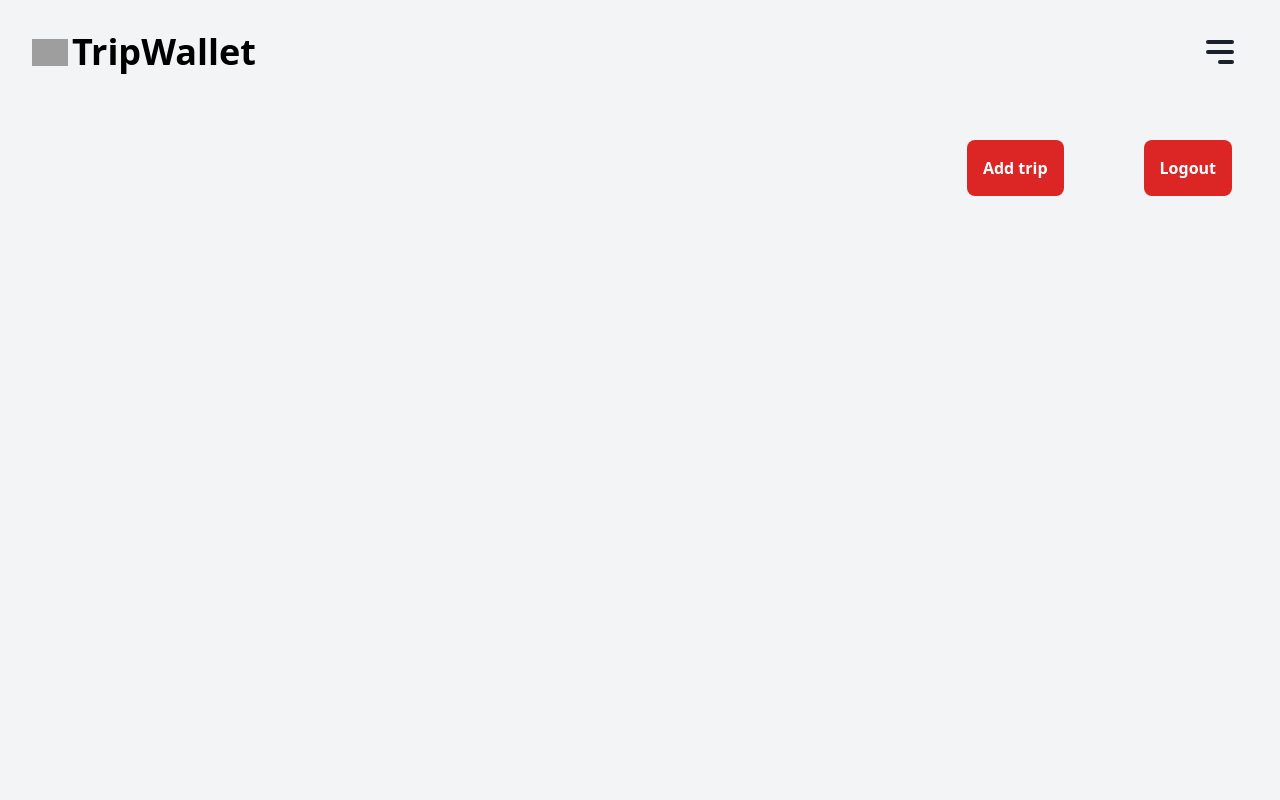
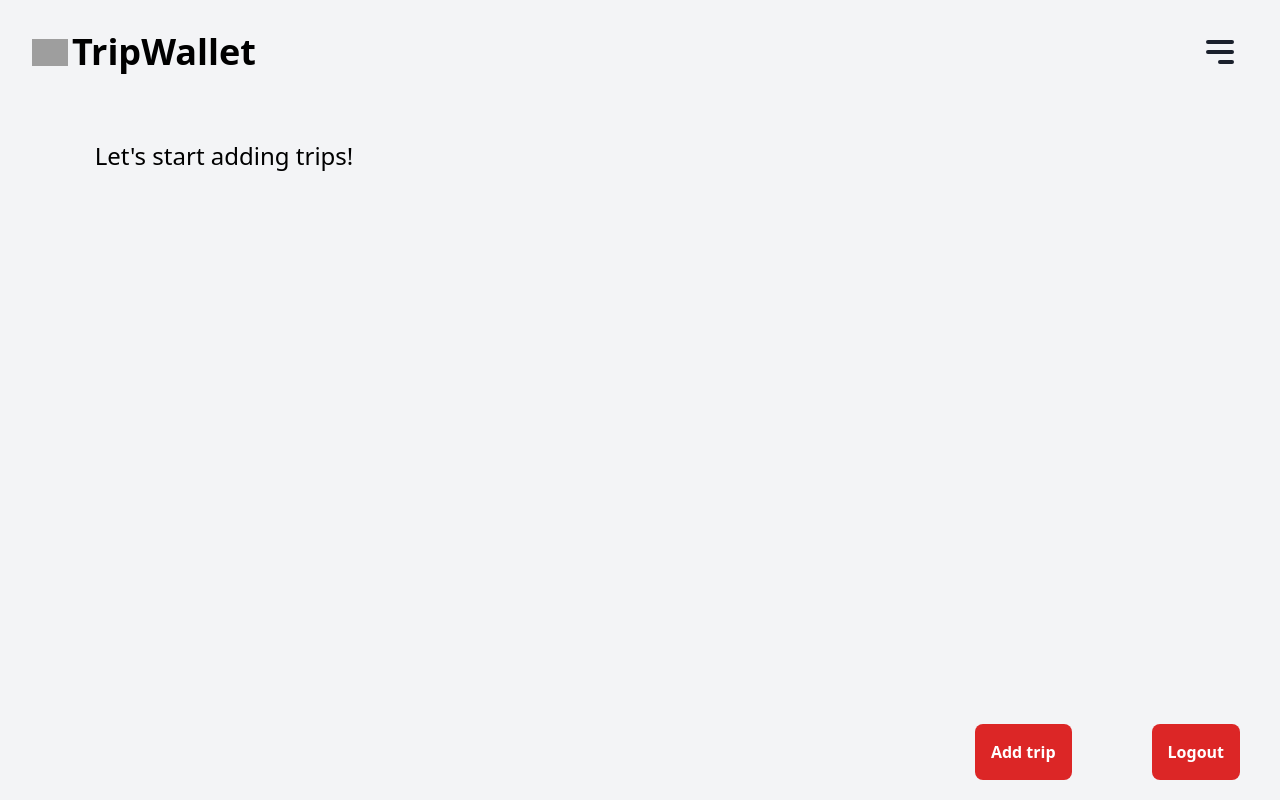
Before and after one commit to Bryan-LV/tripwallet-client, a React (Create React App) app: page / in a window 1280 px wide. Built offline with nearby package versions, Linux system fonts and the light colour scheme; sample sign-in values are in the browser's storage; grey boxes are pictures that could not be loaded.

Commit message:
update: misc updates

```diff
--- a/src/App.js
+++ b/src/App.js
@@ -8,7 +8,6 @@ import { AuthContext } from './context/auth/AuthContext';
 import Navbar from './components/Navbar';
 import { AlertContext } from './context/alert/AlertContext';
 import Menu from './components/Menu';
-
 
 function App() {
   const { auth, user } = useContext(AuthContext);
--- a/src/components/containers/Login.js
+++ b/src/components/containers/Login.js
@@ -13,17 +13,12 @@ function Login({ auth }) {
   const [buttonDisabled, setButtonDisabled] = useState(false);
 
   const [queryLogin] = useMutation(LOGIN_USER, {
-    onCompleted: async (data) => {
-      auth.login(data.login);
-    },
-    onError: () => {
-      alertDispatch.setAlert('Uh oh, looks like you entered in a wrong email or password');
-    }
+    onCompleted: async (data) => auth.login(data.login),
+    onError: () => alertDispatch.setAlert('Uh oh, looks like you entered in a wrong email or password')
   })
 
   const handleLogin = async (valuesObj) => {
     setButtonDisabled(true);
-
     try {
       await queryLogin({ variables: valuesObj });
       setButtonDisabled(false);
@@ -39,7 +34,6 @@ function Login({ auth }) {
       onSubmit={handleLogin}
     >
       <Form>
-        {/* <h3 className="mx-10 text-2xl mb-2 text-gray-900">Welcome back</h3> */}
         <div className="flex items-center border-b border-b-2 border-gray-900 py-2 mx-10">
           <Field type="text" placeholder="Email" name="email" className="appearance-none bg-transparent border-none w-full text-gray-700 mr-3 py-1 px-2 leading-tight focus:outline-none" />
         </div>
--- a/src/components/containers/Trips.js
+++ b/src/components/containers/Trips.js
@@ -10,6 +10,7 @@ import pin from '../../assets/media/pin.svg'
 import Loader from '../presentational/Loader'
 
 function Trips({ setTrip }) {
+
     const { data, loading } = useQuery(FETCH_TRIPS, {
         onError: err => console.log(err)
     });
@@ -17,12 +18,9 @@ function Trips({ setTrip }) {
 
     const selectTrip = (trip) => {
         setTrip(trip);
-    // Set trip id to local storage
         localStorage.setItem('tripID', JSON.stringify(trip._id));
-
         // FIXME: Maybe useful later on?
         localStorage.setItem('tripCurrencies', JSON.stringify({ baseCurrency: trip.baseCurrency, foreignCurrency: trip.foreignCurrency }));
-
         // Send user to trip page
         history.push('/trip');
     }
@@ -31,6 +29,7 @@ function Trips({ setTrip }) {
 
     return (
         <div className="mx-2 cursor-pointer md:grid md:grid-cols-2 lg:grid-cols-3">
+            {!data?.getTrips.length && <h2 className="text-2xl text-center pt-5">Let's start adding trips!</h2>}
             {data && data.getTrips.map(trip => {
                 return (
                     <div className="rounded-lg bg-white max-w-sm m-auto mb-4 mt-3 shadow-lg lg:mx-4" key={trip._id} onClick={() => selectTrip(trip)}>
--- a/src/components/forms/ExpenseForm.js
+++ b/src/components/forms/ExpenseForm.js
@@ -62,7 +62,6 @@ const getCurrenciesFromLS = () => {
   const tripCurrencies = localStorage.getItem('tripCurrencies') ? JSON.parse(localStorage.getItem('tripCurrencies')) : null;
   return tripCurrencies
 }
-
 
 function ExpenseForm({ expenseData }) {
   const { alertDispatch } = useContext(AlertContext);
--- a/src/components/pages/Dashboard.js
+++ b/src/components/pages/Dashboard.js
@@ -10,7 +10,7 @@ function Dashboard({ setTrip, auth, setTripEdit }) {
 
       <Trips setTrip={setTrip} />
 
-      <div className="text-right fixed bottom-0 right-0 left-0 w-full md:relative bg-gray-100">
+      <div className="text-right fixed bottom-0 right-0 left-0 w-full bg-gray-100">
         <Link to="/tripform" onClick={() => setTripEdit({ isEdit: false, formDetails: null })} className="inline-block mx-10 my-5 p-4 bg-red-600 hover:bg-red-700 text-white font-semibold rounded-lg">
           Add trip
         </Link>
```
Lines whose indentation alone changed are shown as unchanged.
